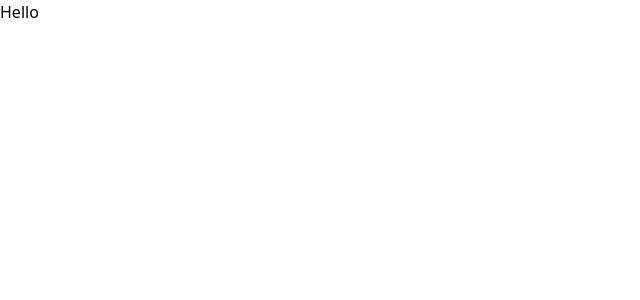
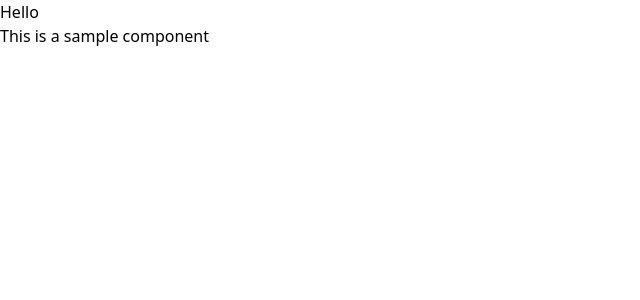
Before and after one commit to allysontrinh/Mealify, a React (Create React App) app: page / in a window 1280 px wide. Shown: the top 300 px of the page, without its empty margins (0-640 px from the left). Built offline with nearby package versions, Linux system fonts and the light colour scheme; the HTML template or start-up script is replaced by a standard one.

Commit message:
add sample code

```diff
--- a/src/App.js
+++ b/src/App.js
@@ -1,9 +1,11 @@
 import './App.css';
+import SampleComponent from './components/SampleComponent';
 
 function App() {
   return (
     <div>
       Hello
+      <SampleComponent/>
     </div>
   );
 }
--- /dev/null
+++ b/src/components/SampleComponent.js
@@ -0,0 +1,7 @@
+import React from "react";
+
+export default function SampleComponent() {
+    return <div>
+        This is a sample component
+    </div>
+}
```
